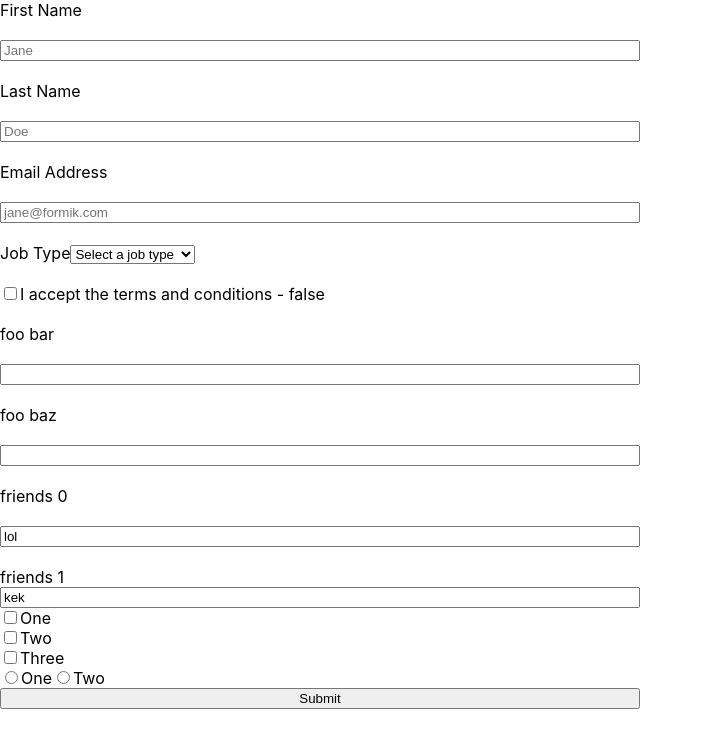
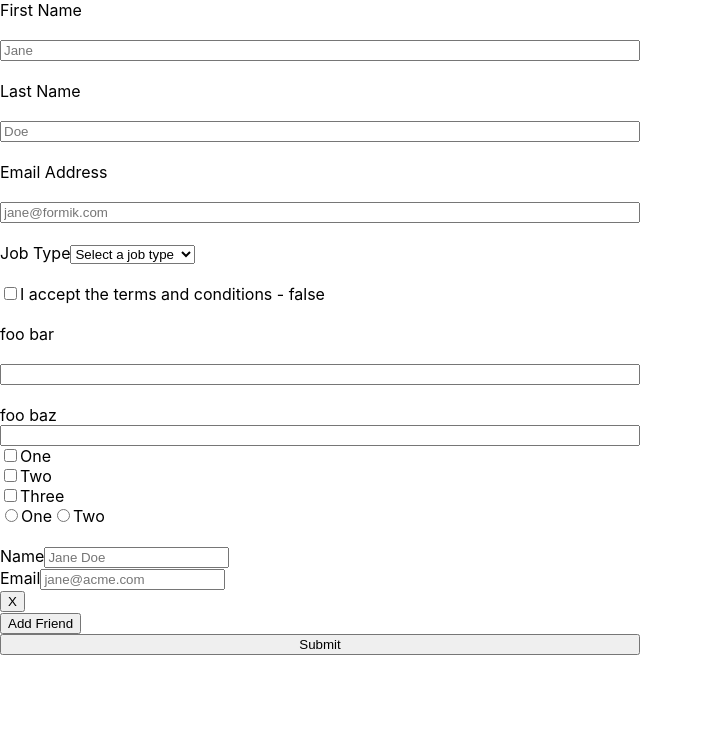
Before and after one commit to efeeney26/test-react, a React (Create React App) app: page / in a window 1280 px wide. Shown: the top 748 px of the page, without its empty margins (0-703 px from the left). Built offline with nearby package versions, Linux system fonts and the light colour scheme.

Commit message:
formik[3]: field array

```diff
--- a/src/components/SignupForm/SignupForm.jsx
+++ b/src/components/SignupForm/SignupForm.jsx
@@ -1,5 +1,5 @@
 import React from 'react'
-import { useFormik, Form, Formik } from 'formik'
+import { Form, Formik, Field, FieldArray, ErrorMessage } from 'formik'
 import * as Yup from 'yup'
 
 import TextInput from '../TextInput/TextInput'
@@ -68,7 +68,12 @@ const SignupForm = (props) => {
                     bar: '',
                     baz: ''
                 },
-                friends: ['lol', 'kek']
+                friends: [
+                    {
+                        name: '',
+                        email: ''
+                    }
+                ]
             }}
             validationSchema={scheme}
             onSubmit={async (values) => {
@@ -126,16 +131,6 @@ const SignupForm = (props) => {
                         name="foo.baz"
                         type="text"
                     />
-                    <TextInput
-                        label="friends 0"
-                        name="friends[0]"
-                        type="text"
-                    />
-                    <TextInput
-                        label="friends 1"
-                        name="friends[1]"
-                        type="text"
-                    />
 
                     <div role="group"
                         aria-labelledby="checkbox-group"
@@ -172,6 +167,60 @@ const SignupForm = (props) => {
                         </Radio>
                     </div>
 
+                    <FieldArray name="friends">
+                        {({ insert, remove, push }) => (
+                            <div>
+                                {values.friends.length > 0 &&
+                                values.friends.map((friend, index) => (
+                                    <div className="row" key={index}>
+                                        <div className="col">
+                                            <label htmlFor={`friends.${index}.name`}>Name</label>
+                                            <Field
+                                                name={`friends.${index}.name`}
+                                                placeholder="Jane Doe"
+                                                type="text"
+                                            />
+                                            <ErrorMessage
+                                                name={`friends.${index}.name`}
+                                                component="div"
+                                                className="field-error"
+                                            />
+                                        </div>
+                                        <div className="col">
+                                            <label htmlFor={`friends.${index}.email`}>Email</label>
+                                            <Field
+                                                name={`friends.${index}.email`}
+                                                placeholder="jane@acme.com"
+                                                type="email"
+                                            />
+                                            <ErrorMessage
+                                                name={`friends.${index}.name`}
+                                                component="div"
+                                                className="field-error"
+                                            />
+                                        </div>
+                                        <div className="col">
+                                            <button
+                                                type="button"
+                                                className="secondary"
+                                                onClick={() => remove(index)}
+                                            >
+                                                X
+                                            </button>
+                                        </div>
+                                    </div>
+                                ))}
+                                <button
+                                    type="button"
+                                    className="secondary"
+                                    onClick={() => push({ name: '', email: '' })}
+                                >
+                                    Add Friend
+                                </button>
+                            </div>
+                        )}
+                    </FieldArray>
+
                     <button
                         type="submit"
                         disabled={isSubmitting}
```
